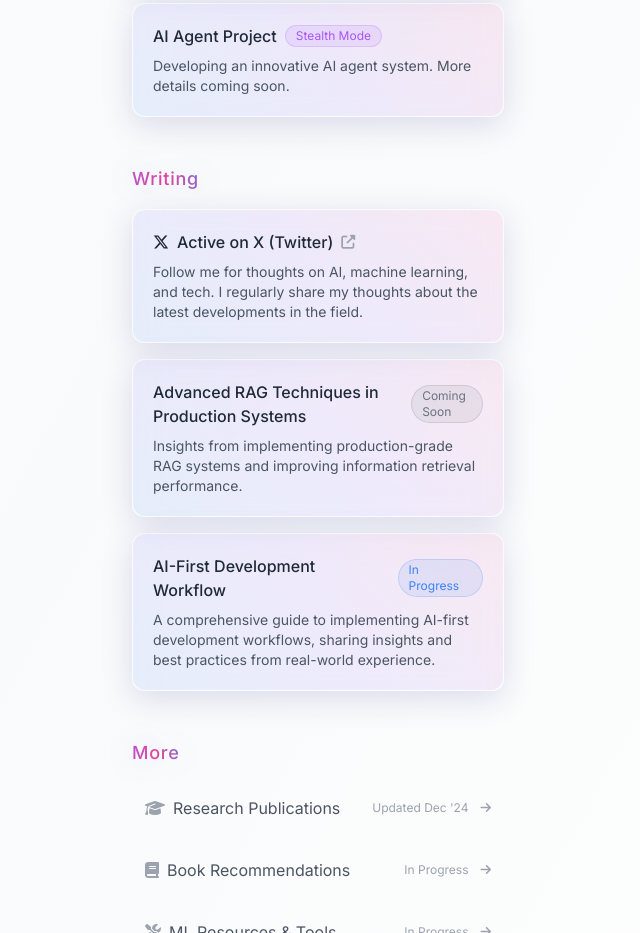
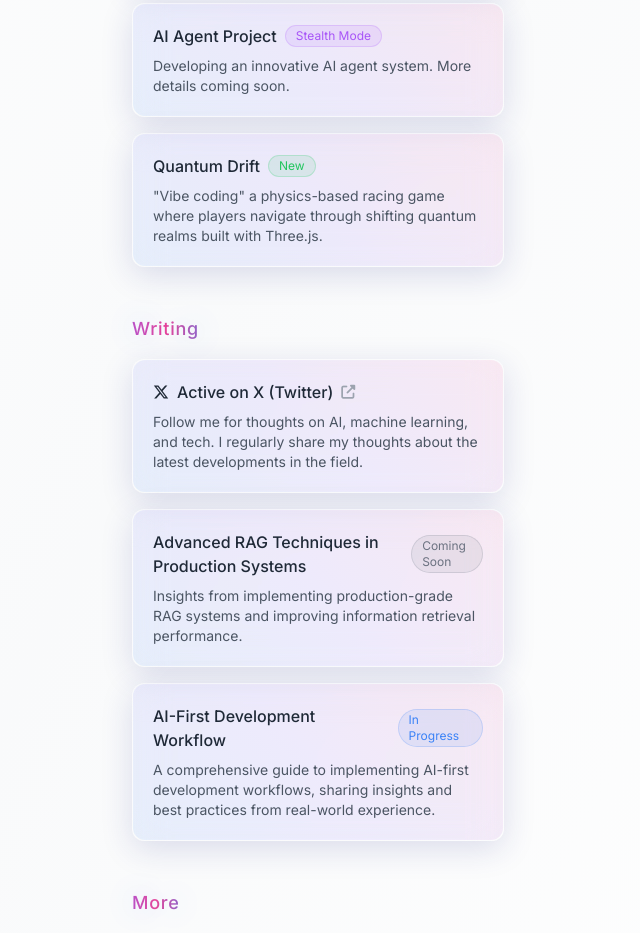
Before and after one commit to keithtyser/personal-site, a plain HTML site: page index.html in a window 1280 px wide. Shown: the part 1219-2152 px from the top of the page, without its empty margins (322-962 px from the left). Drawn offline with nearby package versions, Linux system fonts and the light colour scheme.

Commit message:
Add Quantum Drift project to Currently Working On section

```diff
--- a/index.html
+++ b/index.html
@@ -716,6 +716,19 @@
               <p class="text-sm text-gray-600 dark:text-gray-400">Developing an innovative AI agent system. More details coming soon.</p>
      </div>
     </div>
+
+          <div class="group p-4 sm:p-5 rounded-xl bg-white/5 dark:bg-gray-800/30 hover:bg-white/10 dark:hover:bg-gray-800/50 transition-all duration-300 card-hover glass-effect border border-white/10">
+            <div class="card-background"></div>
+            <div class="card-content">
+              <div class="flex items-center justify-between mb-2">
+                <div class="flex items-center gap-2">
+                  <span class="font-medium text-gray-800 dark:text-gray-100">Quantum Drift</span>
+                  <span class="text-xs px-2.5 py-0.5 rounded-full bg-green-500/10 text-green-500 dark:text-green-400 border border-green-500/20">New</span>
+                </div>
+              </div>
+              <p class="text-sm text-gray-600 dark:text-gray-400">"Vibe coding" a physics-based racing game where players navigate through shifting quantum realms built with Three.js.</p>
+            </div>
+          </div>
     </div>
    </section>
 
```
